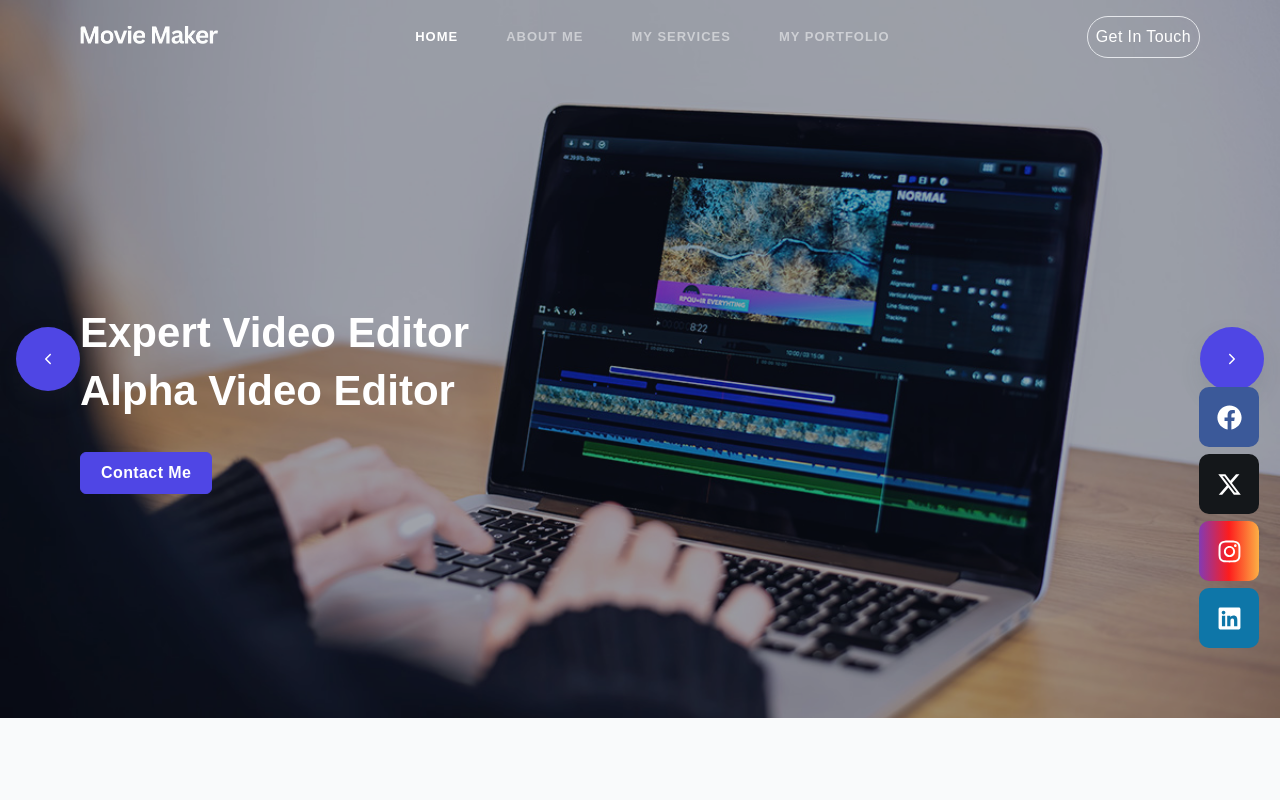
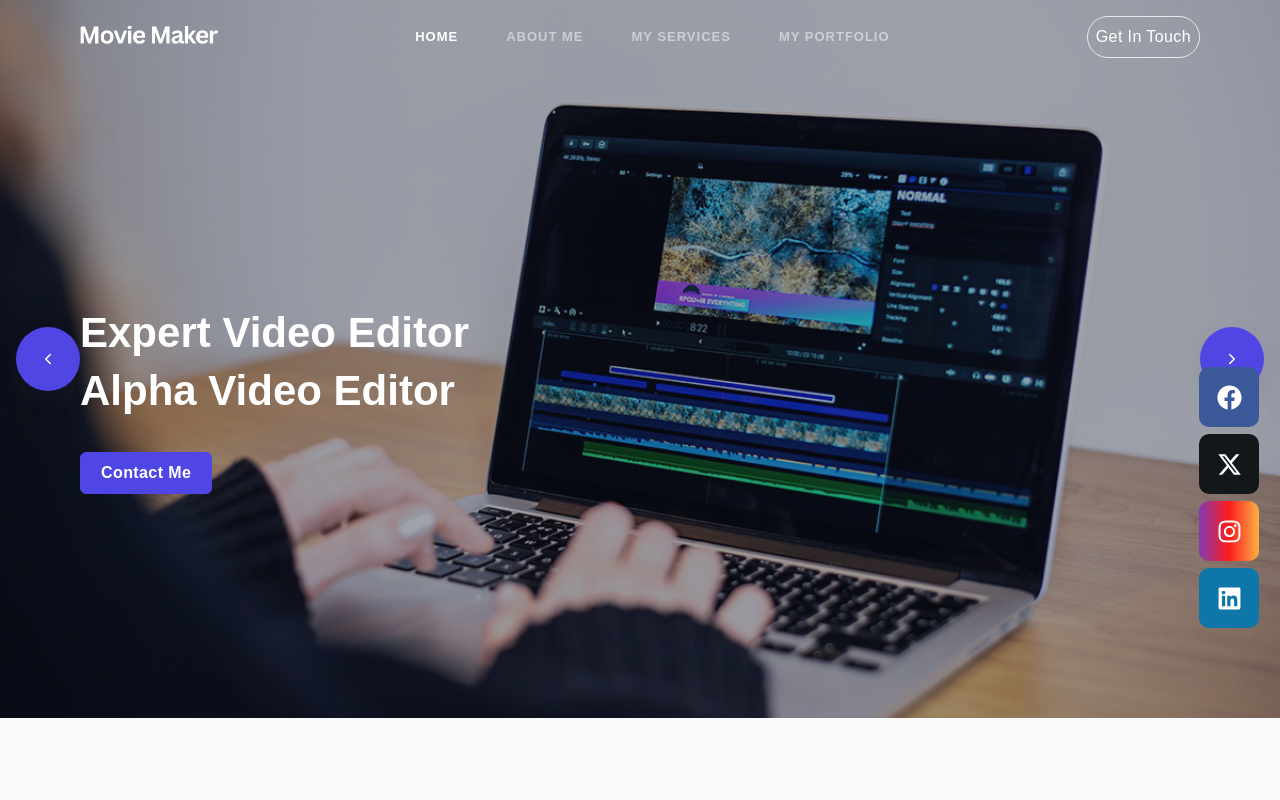
Before and after one commit to jamilshehab/portofoliofilm, a Next.js app: page / in a window 1280 px wide. Shown: the top 800 px of the page. Built offline with nearby package versions, Linux system fonts and the light colour scheme.

Commit message:
changes added

```diff
--- a/src/app/globals.css
+++ b/src/app/globals.css
@@ -27,7 +27,7 @@ p {
 }
 .s-soft{
   position: fixed;
-  top: 380px ;
+  top: 360px ;
   right: 14px;
   z-index: 1000; transition:all linear 0.2s ;
  }
```
